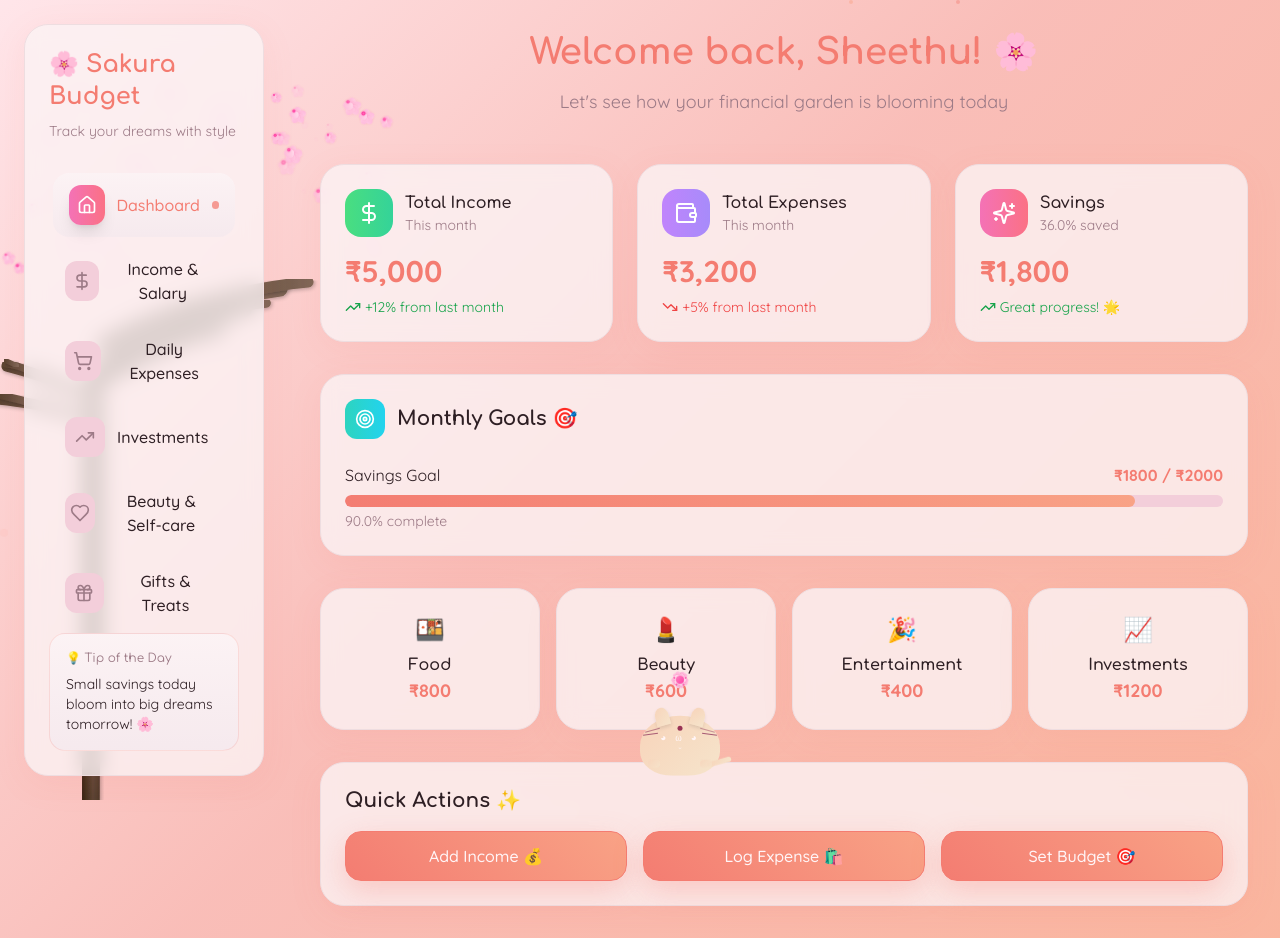
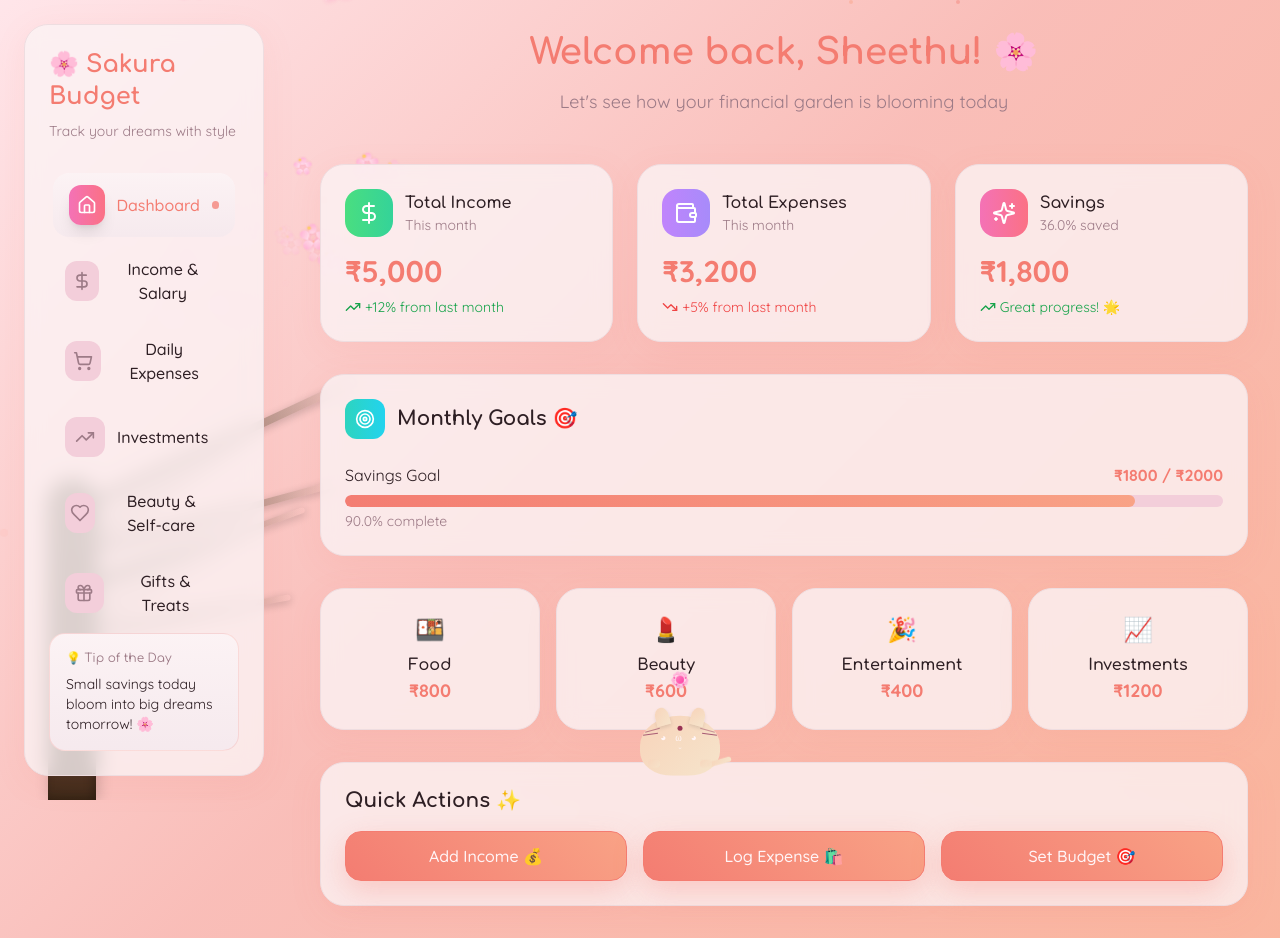
Before and after one commit to VARSHAMREDDY/sakura-cents-buddy, a React (Vite) app: page / in a window 1280 px wide. Built offline with nearby package versions, Linux system fonts and the light colour scheme; the HTML template or start-up script is replaced by a standard one.

Commit message:
Fix Sakura tree and flowers

```diff
--- a/src/components/SakuraTree.tsx
+++ b/src/components/SakuraTree.tsx
@@ -50,89 +50,103 @@ export const SakuraTree = () => {
 
   return (
     <div className="sakura-tree fixed inset-0 pointer-events-none z-0 overflow-hidden">
-      {/* SVG for smooth, natural tree branches */}
-      <svg className="absolute bottom-0 left-0 w-[600px] h-[70vh]" viewBox="0 0 600 800" preserveAspectRatio="xMinYMax meet">
-        <defs>
-          <linearGradient id="trunkGradient" x1="0%" y1="0%" x2="100%" y2="0%">
-            <stop offset="0%" stopColor="#3d2817" />
-            <stop offset="50%" stopColor="#5c4433" />
-            <stop offset="100%" stopColor="#4a3426" />
-          </linearGradient>
-          <linearGradient id="branchGradient" x1="0%" y1="0%" x2="100%" y2="0%">
-            <stop offset="0%" stopColor="#5c4433" />
-            <stop offset="100%" stopColor="#7d6555" />
-          </linearGradient>
-          <filter id="treeShadow">
-            <feGaussianBlur in="SourceAlpha" stdDeviation="3"/>
-            <feOffset dx="2" dy="2" result="offsetblur"/>
-            <feComponentTransfer>
-              <feFuncA type="linear" slope="0.3"/>
-            </feComponentTransfer>
-            <feMerge>
-              <feMergeNode/>
-              <feMergeNode in="SourceGraphic"/>
-            </feMerge>
-          </filter>
-        </defs>
+      {/* Main trunk - elegant and natural */}
+      <div
+        className="absolute bottom-0 left-12 w-12 rounded-t-full"
+        style={{
+          height: '40vh',
+          background: 'linear-gradient(to top, #3d2817 0%, #5c4433 50%, #6b5444 100%)',
+          boxShadow: 'inset -3px 0 10px rgba(0,0,0,0.3), 2px 0 15px rgba(0,0,0,0.2)'
+        }}
+      />
 
-        {/* Main trunk with natural curve */}
-        <path d="M 120 800 Q 120 700, 125 600 Q 130 500, 135 400 Q 140 300, 145 200"
-              stroke="url(#trunkGradient)" strokeWidth="45" fill="none"
-              strokeLinecap="round" filter="url(#treeShadow)"/>
+      {/* Primary branches - spreading naturally */}
+      <div
+        className="absolute left-16 rounded-full origin-left"
+        style={{
+          bottom: '35vh',
+          width: '25vw',
+          height: '8px',
+          background: 'linear-gradient(to right, #6b5444, #8d7565, transparent)',
+          transform: 'rotate(-25deg)',
+          boxShadow: '0 2px 8px rgba(0,0,0,0.2)'
+        }}
+      />
+      <div
+        className="absolute left-16 rounded-full origin-left"
+        style={{
+          bottom: '30vh',
+          width: '22vw',
+          height: '7px',
+          background: 'linear-gradient(to right, #6b5444, #8d7565, transparent)',
+          transform: 'rotate(-15deg)',
+          boxShadow: '0 2px 8px rgba(0,0,0,0.2)'
+        }}
+      />
+      <div
+        className="absolute left-16 rounded-full origin-left"
+        style={{
+          bottom: '25vh',
+          width: '20vw',
+          height: '6px',
+          background: 'linear-gradient(to right, #6b5444, #8d7565, transparent)',
+          transform: 'rotate(-20deg)',
+          boxShadow: '0 2px 8px rgba(0,0,0,0.2)'
+        }}
+      />
+      <div
+        className="absolute left-16 rounded-full origin-left"
+        style={{
+          bottom: '20vh',
+          width: '18vw',
+          height: '6px',
+          background: 'linear-gradient(to right, #6b5444, #8d7565, transparent)',
+          transform: 'rotate(-10deg)',
+          boxShadow: '0 2px 8px rgba(0,0,0,0.2)'
+        }}
+      />
 
-        {/* Major branches with natural curves */}
-        <path d="M 145 200 Q 180 180, 220 160 Q 260 140, 310 130"
-              stroke="url(#branchGradient)" strokeWidth="18" fill="none"
-              strokeLinecap="round" filter="url(#treeShadow)"/>
-        <path d="M 143 230 Q 100 210, 60 195 Q 30 185, 10 180"
-              stroke="url(#branchGradient)" strokeWidth="16" fill="none"
-              strokeLinecap="round" filter="url(#treeShadow)"/>
-        <path d="M 147 180 Q 190 150, 240 130 Q 290 110, 350 100"
-              stroke="url(#branchGradient)" strokeWidth="20" fill="none"
-              strokeLinecap="round" filter="url(#treeShadow)"/>
-        <path d="M 142 260 Q 95 245, 50 235 Q 20 230, 0 228"
-              stroke="url(#branchGradient)" strokeWidth="15" fill="none"
-              strokeLinecap="round" filter="url(#treeShadow)"/>
-        <path d="M 148 150 Q 200 120, 260 100 Q 330 80, 400 70"
-              stroke="url(#branchGradient)" strokeWidth="22" fill="none"
-              strokeLinecap="round" filter="url(#treeShadow)"/>
+      {/* Secondary branches for fullness */}
+      <div
+        className="absolute left-20 rounded-full origin-left"
+        style={{
+          bottom: '32vh',
+          width: '15vw',
+          height: '5px',
+          background: 'linear-gradient(to right, #7d6555, #9d8575, transparent)',
+          transform: 'rotate(-30deg)',
+          boxShadow: '0 1px 5px rgba(0,0,0,0.15)'
+        }}
+      />
+      <div
+        className="absolute left-20 rounded-full origin-left"
+        style={{
+          bottom: '27vh',
+          width: '14vw',
+          height: '5px',
+          background: 'linear-gradient(to right, #7d6555, #9d8575, transparent)',
+          transform: 'rotate(-18deg)',
+          boxShadow: '0 1px 5px rgba(0,0,0,0.15)'
+        }}
+      />
+      <div
+        className="absolute left-20 rounded-full origin-left"
+        style={{
+          bottom: '22vh',
+          width: '13vw',
+          height: '4px',
+          background: 'linear-gradient(to right, #7d6555, #9d8575, transparent)',
+          transform: 'rotate(-25deg)',
+          boxShadow: '0 1px 5px rgba(0,0,0,0.15)'
+        }}
+      />
 
-        {/* Secondary branches */}
-        <path d="M 220 160 Q 240 145, 265 135 Q 290 125, 320 120"
-              stroke="url(#branchGradient)" strokeWidth="12" fill="none"
-              strokeLinecap="round" filter="url(#treeShadow)"/>
-        <path d="M 60 195 Q 40 185, 25 180 Q 15 178, 8 177"
-              stroke="url(#branchGradient)" strokeWidth="10" fill="none"
-              strokeLinecap="round" filter="url(#treeShadow)"/>
-        <path d="M 240 130 Q 270 115, 305 105 Q 340 95, 380 90"
-              stroke="url(#branchGradient)" strokeWidth="14" fill="none"
-              strokeLinecap="round" filter="url(#treeShadow)"/>
-        <path d="M 50 235 Q 30 228, 15 225 Q 8 223, 3 222"
-              stroke="url(#branchGradient)" strokeWidth="11" fill="none"
-              strokeLinecap="round" filter="url(#treeShadow)"/>
-        <path d="M 260 100 Q 300 85, 345 75 Q 390 65, 440 60"
-              stroke="url(#branchGradient)" strokeWidth="16" fill="none"
-              strokeLinecap="round" filter="url(#treeShadow)"/>
-
-        {/* Tertiary branches for fullness */}
-        <path d="M 265 135 Q 285 125, 310 118"
-              stroke="url(#branchGradient)" strokeWidth="8" fill="none"
-              strokeLinecap="round" filter="url(#treeShadow)"/>
-        <path d="M 305 105 Q 330 95, 360 88"
-              stroke="url(#branchGradient)" strokeWidth="9" fill="none"
-              strokeLinecap="round" filter="url(#treeShadow)"/>
-        <path d="M 25 180 Q 15 175, 8 172"
-              stroke="url(#branchGradient)" strokeWidth="7" fill="none"
-              strokeLinecap="round" filter="url(#treeShadow)"/>
-      </svg>
-
-      {/* Realistic sakura flowers on branches */}
-      {Array.from({ length: 80 }).map((_, i) => {
-        const topPos = 10 + Math.random() * 25;
-        const leftPos = Math.random() * 50;
-        const animDelay = Math.random() * 3;
-        const size = 8 + Math.random() * 6;
-        const rotation = Math.random() * 360;
+      {/* Beautiful sakura flower clusters on branches */}
+      {Array.from({ length: 50 }).map((_, i) => {
+        const topPos = 18 + Math.random() * 20;
+        const leftPos = 8 + Math.random() * 28;
+        const size = 10 + Math.random() * 6;
+        const delay = Math.random() * 2;
 
         return (
           <div
@@ -141,38 +155,38 @@ export const SakuraTree = () => {
             style={{
               top: `${topPos}vh`,
               left: `${leftPos}vw`,
-              animationDelay: `${animDelay}s`,
-              transform: `rotate(${rotation}deg)`,
+              animationDelay: `${delay}s`,
             }}
           >
+            {/* 5-petal sakura flower */}
             <div className="relative" style={{ width: `${size}px`, height: `${size}px` }}>
-              {/* 5 petals in sakura formation */}
               {[0, 72, 144, 216, 288].map((angle) => (
                 <div
                   key={angle}
-                  className="absolute rounded-full"
+                  className="absolute"
                   style={{
-                    width: `${size * 0.55}px`,
-                    height: `${size * 0.65}px`,
-                    background: 'linear-gradient(135deg, #ffb3d9 0%, #ffc9e3 50%, #ffe0f0 100%)',
+                    width: `${size * 0.5}px`,
+                    height: `${size * 0.6}px`,
+                    background: 'linear-gradient(to bottom, #ffb3d9 0%, #ffc9e3 50%, #ffe0f0 100%)',
+                    borderRadius: '50% 50% 50% 0%',
                     top: '50%',
                     left: '50%',
-                    transform: `rotate(${angle}deg) translateY(-${size * 0.3}px)`,
-                    transformOrigin: 'center center',
-                    borderRadius: '50% 50% 50% 50% / 60% 60% 40% 40%',
+                    transform: `rotate(${angle}deg) translateY(-${size * 0.25}px)`,
+                    transformOrigin: 'center bottom',
                     boxShadow: '0 1px 3px rgba(255,105,180,0.3)',
                   }}
                 />
               ))}
               {/* Flower center */}
               <div
-                className="absolute top-1/2 left-1/2 rounded-full"
+                className="absolute top-1/2 left-1/2"
                 style={{
-                  width: `${size * 0.25}px`,
-                  height: `${size * 0.25}px`,
-                  background: 'radial-gradient(circle, #ff69b4 0%, #ff1493 100%)',
+                  width: `${size * 0.2}px`,
+                  height: `${size * 0.2}px`,
+                  background: 'radial-gradient(circle, #ffe066 0%, #ffb347 100%)',
+                  borderRadius: '50%',
                   transform: 'translate(-50%, -50%)',
-                  boxShadow: '0 0 2px rgba(255,20,147,0.6)',
+                  boxShadow: '0 0 2px rgba(255,179,0,0.6)',
                 }}
               />
             </div>
@@ -180,50 +194,43 @@ export const SakuraTree = () => {
         );
       })}
 
-      {/* Realistic falling petals with smooth motion */}
+      {/* Gracefully falling sakura petals */}
       {petals.map(petal => (
         <div
           key={petal.id}
           className="absolute"
           style={{
             left: `${petal.x}px`,
-            top: '-30px',
-            animation: `fall ${petal.duration}s ease-in forwards, sway ${petal.duration / 2}s ease-in-out infinite, flutter ${petal.duration / 4}s ease-in-out infinite`,
+            top: '-20px',
+            animation: `fall ${petal.duration}s ease-in forwards, sway ${petal.duration / 2}s ease-in-out infinite, rotate ${petal.duration / 3}s linear infinite`,
             animationDelay: `${petal.delay}s`,
             '--sway-distance': `${petal.sway}px`,
           } as React.CSSProperties}
         >
-          {/* Single realistic sakura petal */}
+          {/* Single sakura petal - teardrop shape */}
           <div
-            className="relative"
             style={{
               width: `${petal.size}px`,
-              height: `${petal.size * 1.2}px`,
-              background: 'linear-gradient(135deg, #ffb3d9 0%, #ffc9e3 40%, #ffe0f0 100%)',
-              borderRadius: '50% 50% 50% 50% / 60% 60% 40% 40%',
+              height: `${petal.size * 1.3}px`,
+              background: 'linear-gradient(to bottom, #ffb3d9 0%, #ffc9e3 50%, #ffe0f0 100%)',
+              borderRadius: '50% 50% 50% 0%',
               transform: `rotate(${petal.rotation}deg)`,
-              boxShadow: '0 2px 6px rgba(255,105,180,0.3), inset 0 1px 2px rgba(255,255,255,0.5)',
-              opacity: 0.95,
+              boxShadow: '0 2px 4px rgba(255,105,180,0.25), inset -1px -1px 2px rgba(255,255,255,0.4)',
+              opacity: 0.9,
             }}
-          >
-            {/* Petal vein */}
-            <div
-              className="absolute top-0 left-1/2 w-px h-full bg-gradient-to-b from-[#ff69b4]/30 to-transparent"
-              style={{ transform: 'translateX(-50%)' }}
-            />
-          </div>
+          />
         </div>
       ))}
 
       <style>{`
         @keyframes fall {
           0% {
-            transform: translateY(0) rotate(0deg);
+            transform: translateY(0);
             opacity: 1;
           }
           100% {
-            transform: translateY(100vh) rotate(720deg);
-            opacity: 0.7;
+            transform: translateY(110vh);
+            opacity: 0.5;
           }
         }
 
@@ -231,26 +238,17 @@ export const SakuraTree = () => {
           0%, 100% {
             transform: translateX(0);
           }
-          25% {
-            transform: translateX(calc(var(--sway-distance, 30px) * 0.5));
-          }
-          75% {
+          50% {
             transform: translateX(var(--sway-distance, 30px));
           }
         }
 
-        @keyframes flutter {
-          0%, 100% {
-            transform: rotateX(0deg) rotateY(0deg);
+        @keyframes rotate {
+          from {
+            transform: rotate(0deg);
           }
-          25% {
-            transform: rotateX(15deg) rotateY(15deg);
-          }
-          50% {
-            transform: rotateX(-10deg) rotateY(30deg);
-          }
-          75% {
-            transform: rotateX(20deg) rotateY(-15deg);
+          to {
+            transform: rotate(360deg);
           }
         }
 
@@ -259,8 +257,8 @@ export const SakuraTree = () => {
             transform: scale(0);
             opacity: 0;
           }
-          60% {
-            transform: scale(1.15);
+          50% {
+            transform: scale(1.1);
           }
           100% {
             transform: scale(1);
```
